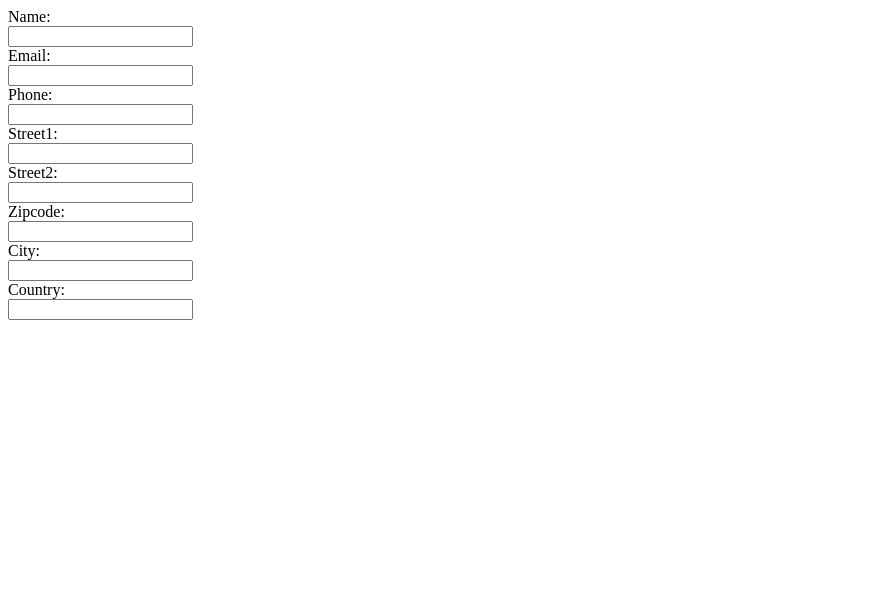
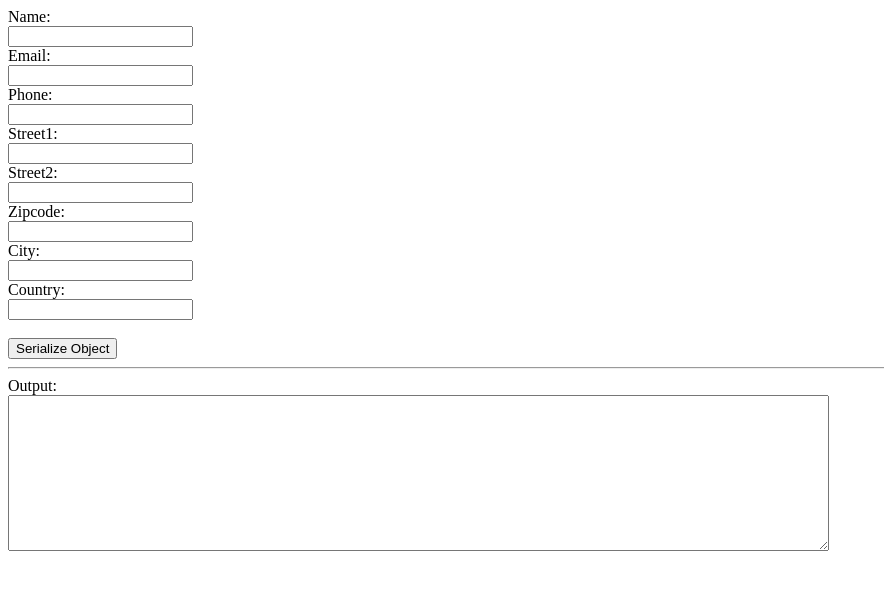
Before and after one commit to sziahaider/SerializeObject, a plain HTML site: page index.html in a window 1280 px wide. Shown: the whole page, without its empty margins (0-884 px from the left). Drawn offline with nearby package versions, Linux system fonts and the light colour scheme.

Commit message:
Update index.html

```diff
--- a/index.html
+++ b/index.html
@@ -1,6 +1,6 @@
 <html>
     <head>
-        <title>Serialize Object library</title>
+        <title>JSON Lib</title>
         <script src="https://code.jquery.com/jquery-3.1.1.min.js" integrity="sha256-hVVnYaiADRTO2PzUGmuLJr8BLUSjGIZsDYGmIJLv2b8=" crossorigin="anonymous"></script>
         <script src="object-lib.js"></script>
     </head>
@@ -29,6 +29,18 @@
 
             <label for="profile->address->country">Country:</label><br/>
             <input type="text" name="profile->address->country"/><br/>
+
+            <br/>
+            <input type="button" value="Serialize Object" onclick="getObject()"/><br/>
+            <hr>
+            <label>Output:</label><br/>
+            <textarea id="txtResult" rows="10" cols="100"></textarea>
         </form>
+        <script>
+            function getObject(){
+                var obj=$('form').serializeObject();
+                $('#txtResult').val(JSON.stringify(obj));
+            }
+        </script>
     </body>
 </html>
```
